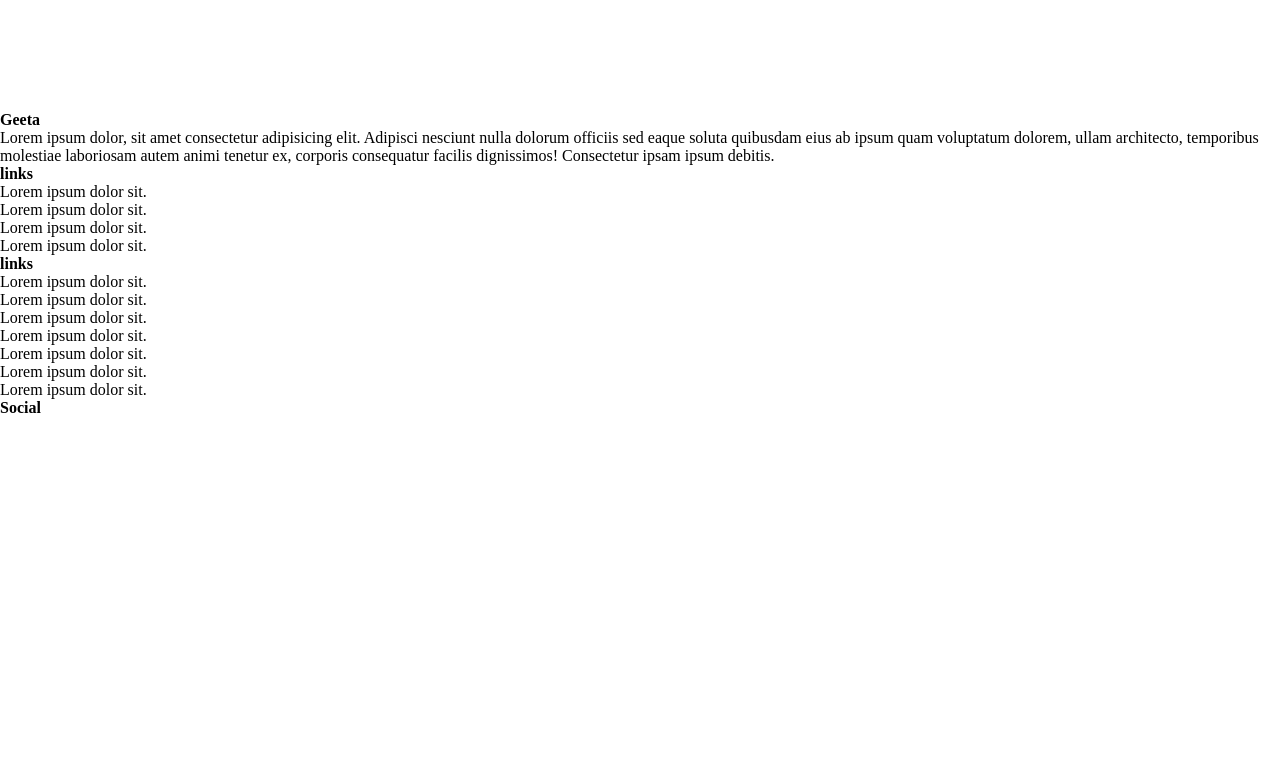
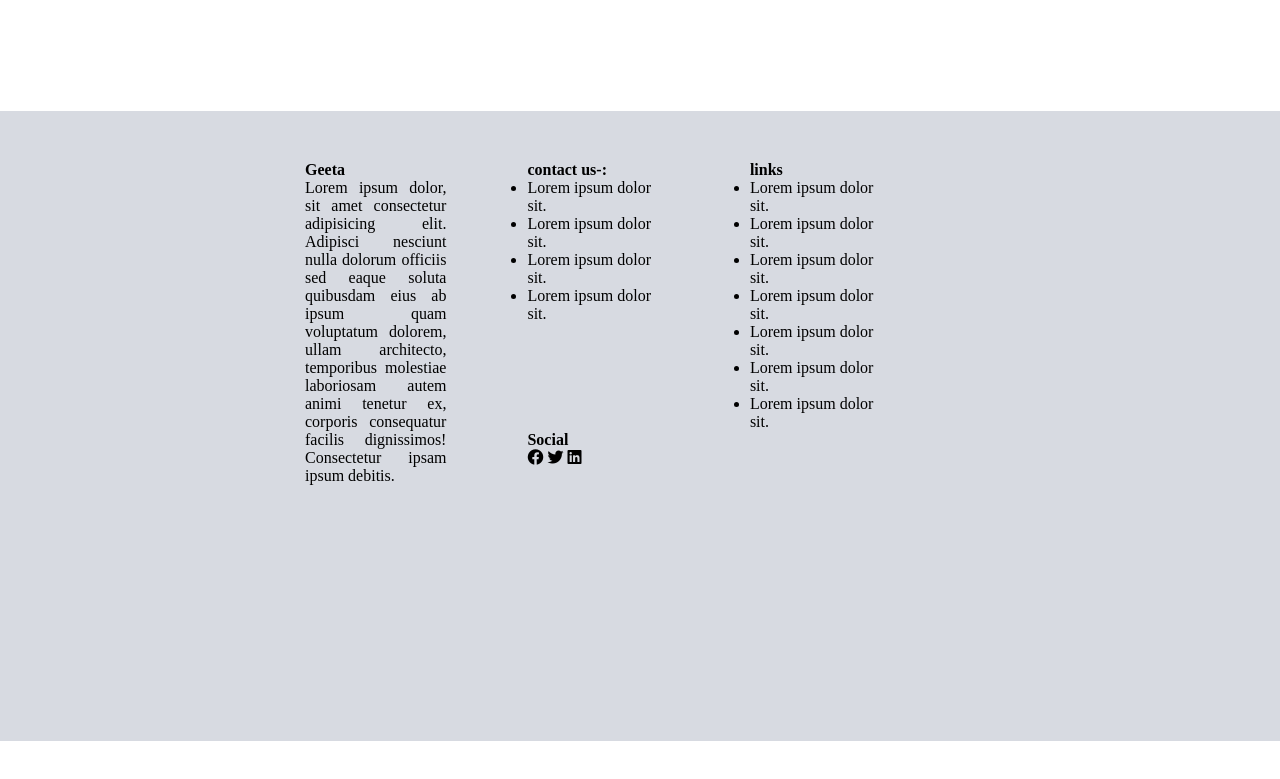
Before and after one commit to nimish-01/basic-web-template-htmlcss, a plain HTML site: page index.html in a window 1280 px wide. Shown: the part 2649-3428 px from the top of the page. Before the commit the page ends 3066 px from the top, so only its background shows below. Drawn offline with Linux system fonts and the light colour scheme.

Commit message:
row 7 and the last row of the page is completed with css

```diff
--- a/css/style.css
+++ b/css/style.css
@@ -210,6 +210,7 @@
     text-align: center;
     padding: 30px 0px;
     font-size: 30px;
+    text-transform: uppercase;
 }
 .customer_item_all{
 
@@ -232,12 +233,27 @@
 
 /* Row-7 CSS Start */
 
-#row7{}
-.footer_section{}
+#row7{
+    height: 630px;
+    width: 100%;
+    background: rgba(57, 71, 106, 0.2)
+}
+.footer_section{
+    width: 65%;
+    margin: 0 auto;
+    height: 100%;
+    padding: 50px 0px;
+}
 .footer_item_all{}
-.footer_item{}
+.footer_item{
+    width: 17%;
+    float: left;
+    margin-left: 81px;
+}
 .footer_item h4{}
-.footer_item p{}
+.footer_item p{
+    text-align: justify;
+}
 .footer_item ul{}
 .footer_item ul li{}
 .footer_item i{}
--- a/index.html
+++ b/index.html
@@ -195,7 +195,7 @@
                         dignissimos! Consectetur ipsam ipsum debitis.</p>
                 </div>
                 <div class="footer_item">
-                    <h4>links</h4>
+                    <h4>contact us-:</h4>
                     <ul>
                         <li>Lorem ipsum dolor sit.</li>
                         <li>Lorem ipsum dolor sit.</li>
@@ -217,9 +217,9 @@
                 </div>
                 <div class="footer_item">
                     <h4>Social</h4>
-                    <i></i>
-                    <i></i>
-                    <i></i>
+                    <i class="fa-brands fa-facebook"></i>
+                    <i class="fa-brands fa-twitter"></i>
+                    <i class="fa-brands fa-linkedin"></i>
                 </div>
             </div>
         </div>
```
